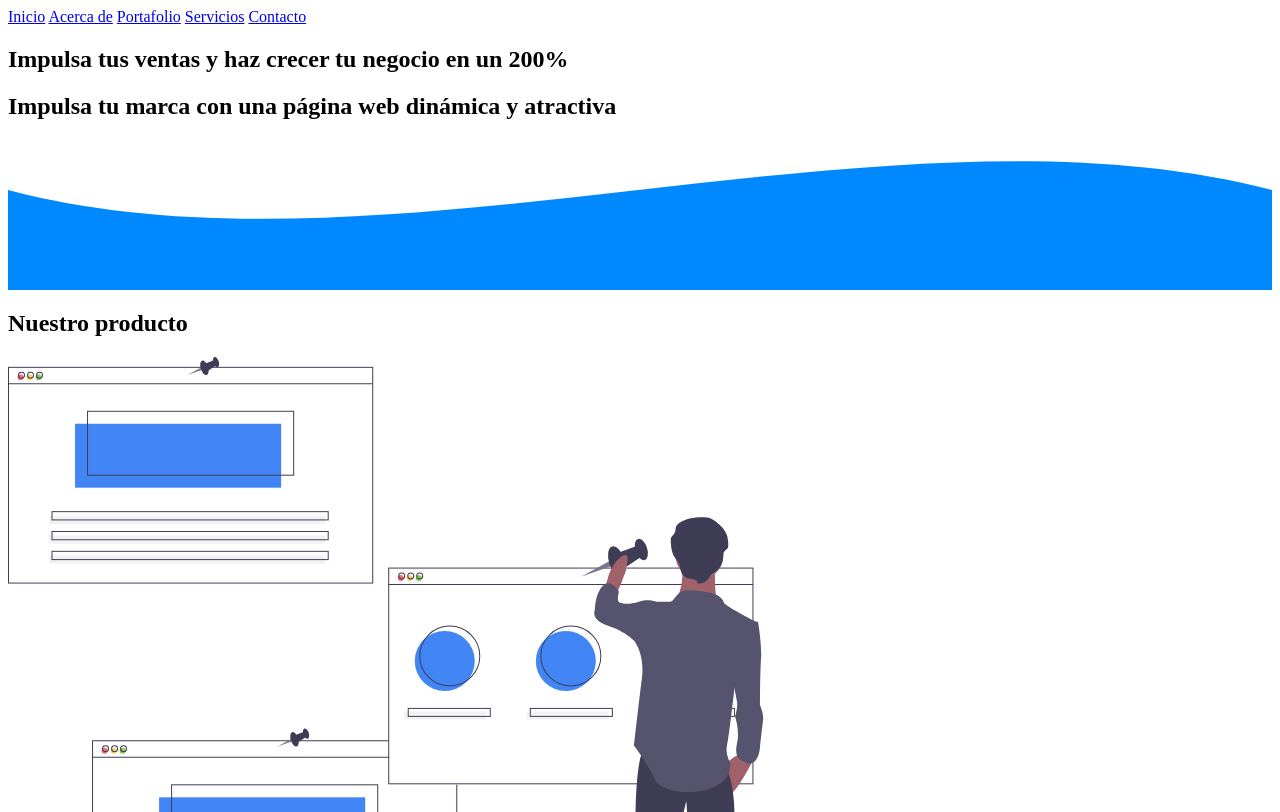
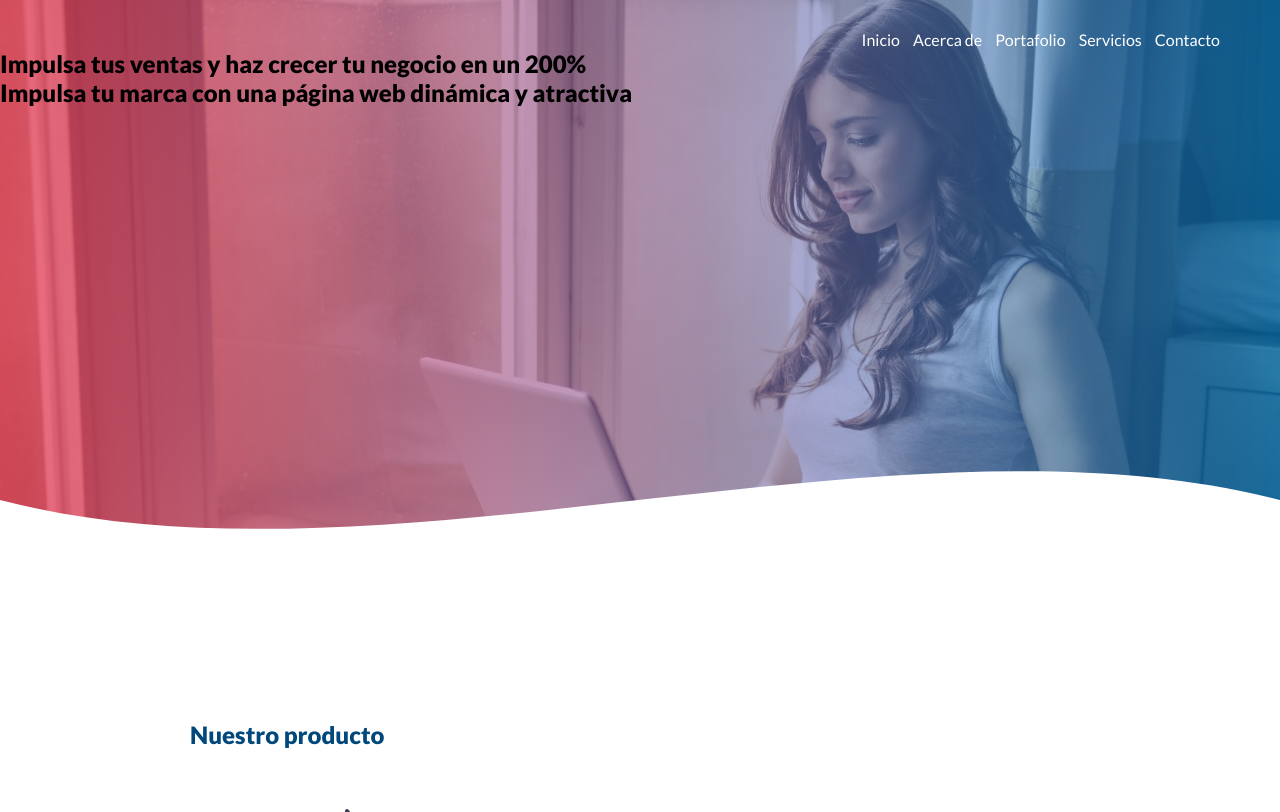
Before and after one commit to mataProDigital/paginaWebConEfectoWAVE-003, a plain HTML site: page index.html in a window 1280 px wide. Shown: the top 812 px of the page. Drawn offline with Linux system fonts and the light colour scheme.

Commit message:
terminando header y  efecto wave

```diff
--- a/css/style.css
+++ b/css/style.css
@@ -0,0 +1,73 @@
+* {
+	margin: 0;
+	padding: 0;
+	box-sizing: border-box;
+}
+
+body {
+	font-family: 'Lato', sans-serif;
+}
+
+.contenedor {
+	padding: 3.75rem 0;
+	width: 90%;
+	max-width: 62.5rem;
+	margin: auto;
+	overflow: hidden;
+}
+.titulo {
+	color: #00487C;
+	padding: 3.75rem 0;
+	width: 90%;
+	max-width: 62.5rem;
+	margin: auto;
+	overflow: hidden;
+}
+
+header {
+	width: 100%;
+	height: 37.5rem;
+	background: #009fff; /* fallback for old browsers */
+	background: -webkit-linear-gradient(
+		to right,
+		#ec2f4b,
+		#009fff
+	); /* Chrome 10-25, Safari 5.1-6 */
+	background: linear-gradient(
+			to right,
+			hsla(351, 83%, 55%, 0.699),
+			hsla(203, 100%, 50%, 0.507)
+		),
+		url(../img/portada.jpg); /* W3C, IE 10+/ Edge, Firefox 16+, Chrome 26+, Opera 12+, Safari 7+ */
+    background-size: cover;
+    background-attachment: fixed;
+    position: relative;
+}
+
+nav{
+  text-align: right;
+  padding: 1.875rem 3.125rem 0 0;
+}
+
+nav > a{
+  color:#FFFFFF ;
+  font-weight: 400;
+  text-decoration: none;
+  margin-right: .625rem;
+}
+nav > a:hover{
+  color: #00487C;
+  text-shadow: 0px 0px 2px #00487C;
+  transition: all 0.3s ease-in-out;
+  text-decoration: underline;
+}
+
+header .textos-header{
+
+}
+
+.wave{
+   position: absolute;
+   bottom: 0;
+   width: 100%;
+}
--- a/index.html
+++ b/index.html
@@ -5,7 +5,14 @@
 		<meta http-equiv="X-UA-Compatible" content="IE=edge" />
 		<meta name="viewport" content="width=device-width, initial-scale=1.0" />
 		<title>Pagina con efecto WAVE</title>
+		<link rel="preconnect" href="https://fonts.googleapis.com" />
+		<link rel="preconnect" href="https://fonts.gstatic.com" crossorigin />
+		<link
+			href="https://fonts.googleapis.com/css2?family=Lato:ital,wght@0,300;0,400;0,900;1,700&display=swap"
+			rel="stylesheet"
+		/>
 		<link rel="shortcut icon" href="img/faviconLogo.ico" type="image/x-icon" />
+		<link rel="stylesheet" href="css/style.css" />
 	</head>
 	<body>
 		<header>
@@ -29,7 +36,7 @@
 				>
 					<path
 						d="M0.00,49.98 C149.99,150.00 349.20,-49.98 500.00,49.98 L500.00,150.00 L0.00,150.00 Z"
-						style="stroke: none; fill: #08f"
+						style="stroke: none; fill: #fff"
 					></path>
 				</svg>
 			</div>
```
